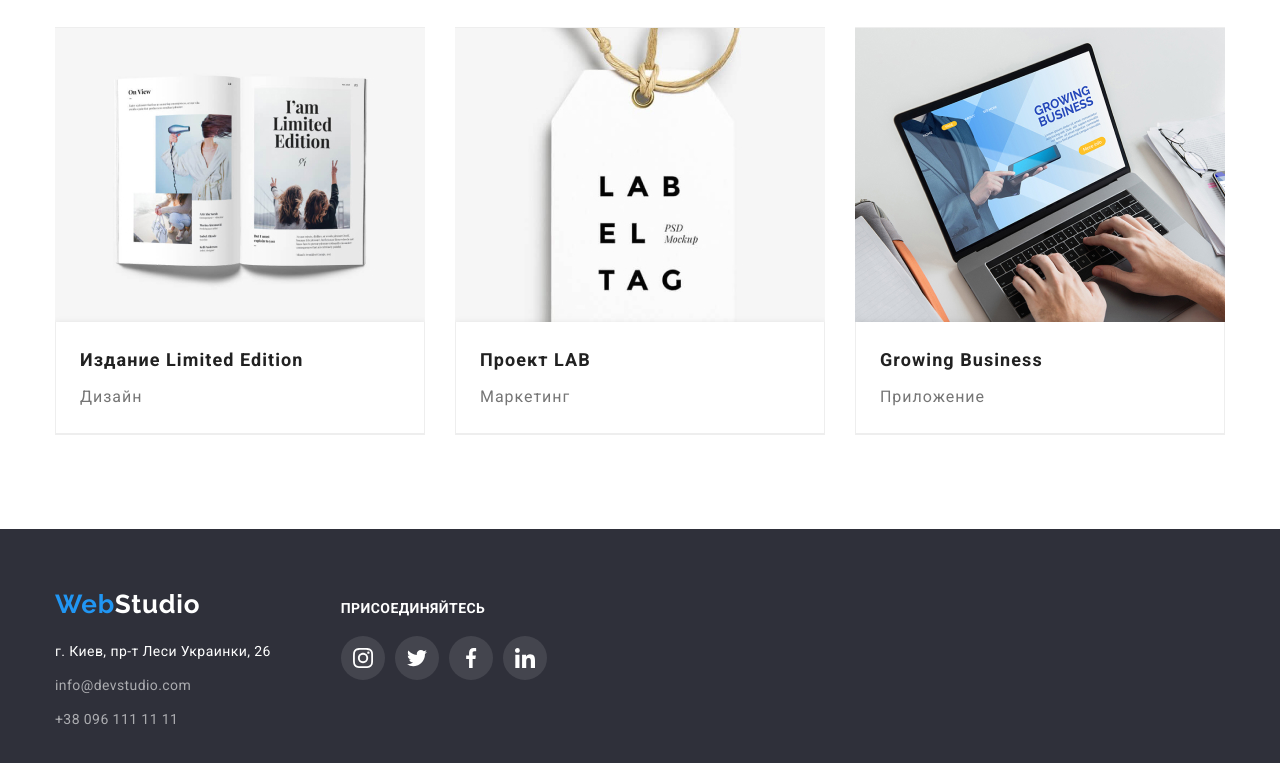
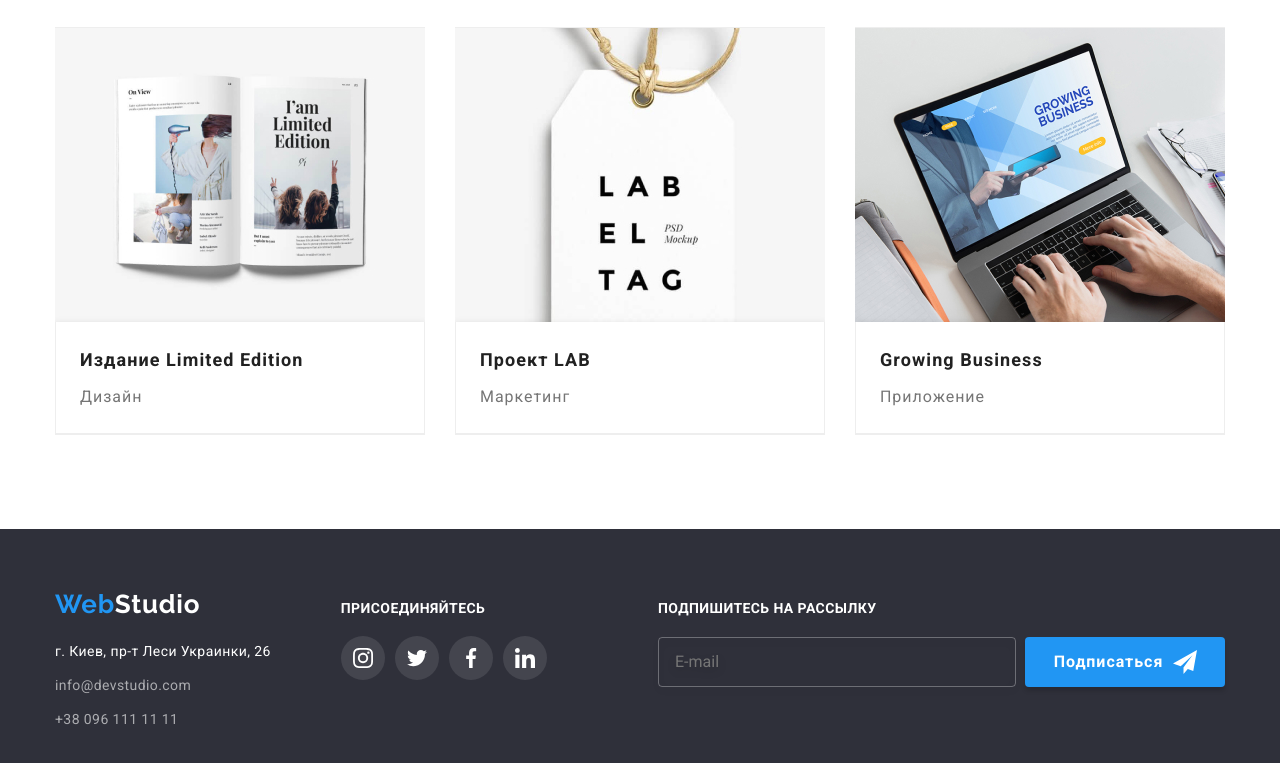
Before and after one commit to Romalyy/web-studio-hw-6, a plain HTML site: page portfolio.html in a window 1280 px wide. Shown: the part 1114-1877 px from the top of the page. Drawn offline with nearby package versions, Linux system fonts and the light colour scheme.

Commit message:
Module-6

```diff
--- a/css/style.css
+++ b/css/style.css
@@ -547,11 +547,11 @@ textarea {
   display: flex;
   align-items: center;
   justify-content: center;
-  width: 358px;
+  /* width: 358px; */
 
   margin-left: auto;
-  margin-right: 215px;
-  margin-bottom: 100px;
+    /* margin-right: 200px; */
+  /* margin-bottom: 100px;  */
 
 }
 
@@ -561,6 +561,7 @@ textarea {
   text-align: left;
   font-family: inherit;
   margin-bottom: 20px;
+  margin-left: 93px;
 
   font-weight: 700;
   font-size: 14px;
@@ -576,6 +577,7 @@ textarea {
   width: 358px;
   height: 50px;
   padding-left: 16px;
+  margin-left: 93px;
 
   background-color: transparent;
   border: 1px solid rgba(255, 255, 255, 0.3);
@@ -589,7 +591,7 @@ textarea {
 .form-field-footer{
   display: flex;
   flex-direction: column;
-  margin-left: 93px;
+  /* margin-left: 93px; */
   width: 448px;
 }
 
--- a/portfolio.html
+++ b/portfolio.html
@@ -271,6 +271,28 @@
                 </li>
             </ul>
         </div>
+
+        <form class="form-footer" autocomplete="on" novalidate>
+
+            <div class="form-field-footer">
+                <label for="mail" class="form-label-footer">
+                    Подпишитесь на рассылку</label>
+                <input type="email" name="mail" id="mail" placeholder="E-mail" class="form-input-footer" />
+
+
+
+            </div>
+
+            <button type="submit" class="form-button-footer" width="200" height="50">Подписаться
+                <span class="footers-icon">
+                    <svg class="footer-icon" width="24" height="24">
+                        <use href="./images/symbol-defs-2.svg#icon-icon-send"></use>
+                    </svg>
+                </span>
+            </button>
+
+        </form>
+
     </div>
 </footer>
     </body>
```
